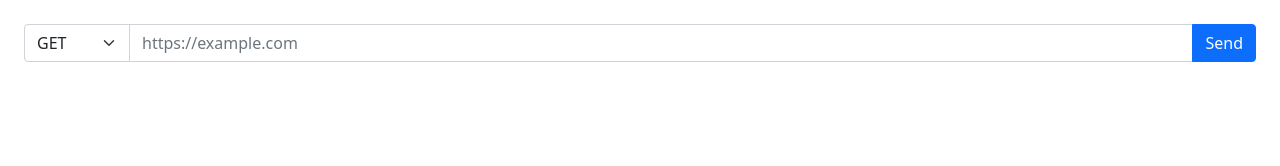
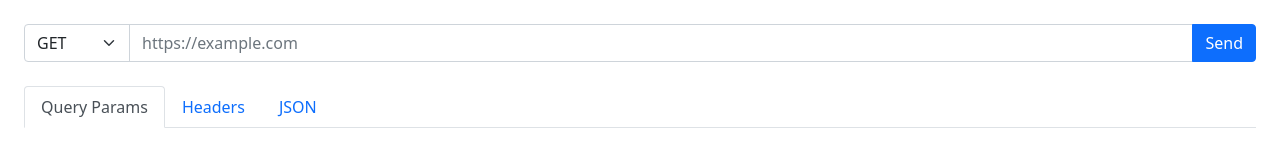
Before and after one commit to pritam047/hitman, a website built with Vite: page index.html in a window 1280 px wide. Built offline with nearby package versions, Linux system fonts and the light colour scheme.

Commit message:
navigation tabs added

```diff
--- a/index.html
+++ b/index.html
@@ -21,6 +21,20 @@
                   <input data-url required class="form-control" type="url" placeholder="https://example.com" />
                   <button type="submit" class="btn btn-primary">Send</button>
             </div>
+
+            <ul class="nav nav-tabs" role="tablist">
+                <li class="nav-item" role="presentation">
+                  <button class="nav-link active" id="query-params-tab" data-bs-toggle="tab" data-bs-target="#query-params" type="button" role="tab" aria-controls="query-params" aria-selected="true">Query Params</button>
+                </li>
+                <li class="nav-item" role="presentation">
+                  <button class="nav-link" id="request-headers-tab" data-bs-toggle="tab" data-bs-target="#request-headers" type="button" role="tab" aria-controls="request-headers" aria-selected="false">Headers</button>
+                </li>
+                <li class="nav-item" role="presentation">
+                  <button class="nav-link" id="json-tab" data-bs-toggle="tab" data-bs-target="#json" type="button" role="tab" aria-controls="json" aria-selected="false">JSON</button>
+                </li>
+              </ul>
+
+
         </form>
     </div>
 </body>
--- a/package.json
+++ b/package.json
@@ -4,13 +4,13 @@
   "description": "",
   "main": "script.js",
   "scripts": {
-    "start": "snowpack dev",
-    "test": "echo \"Error: no test specified\" && exit 1"
+    "start": "snowpack dev"
   },
   "keywords": [],
   "author": "",
   "license": "ISC",
   "dependencies": {
+    "@popperjs/core": "^2.11.0",
     "axios": "^0.24.0",
     "bootstrap": "^5.1.3"
   },
```
Also changed, not shown: 1 other file.
